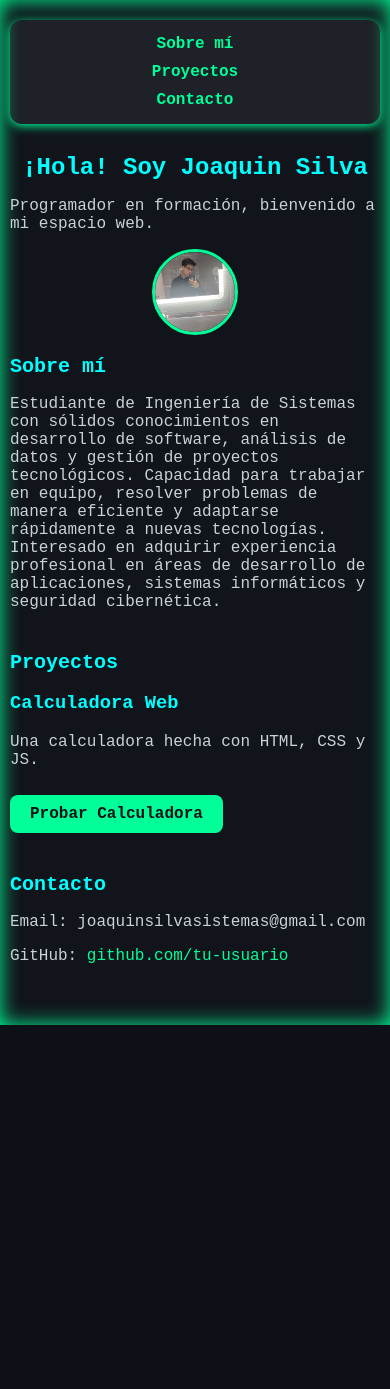
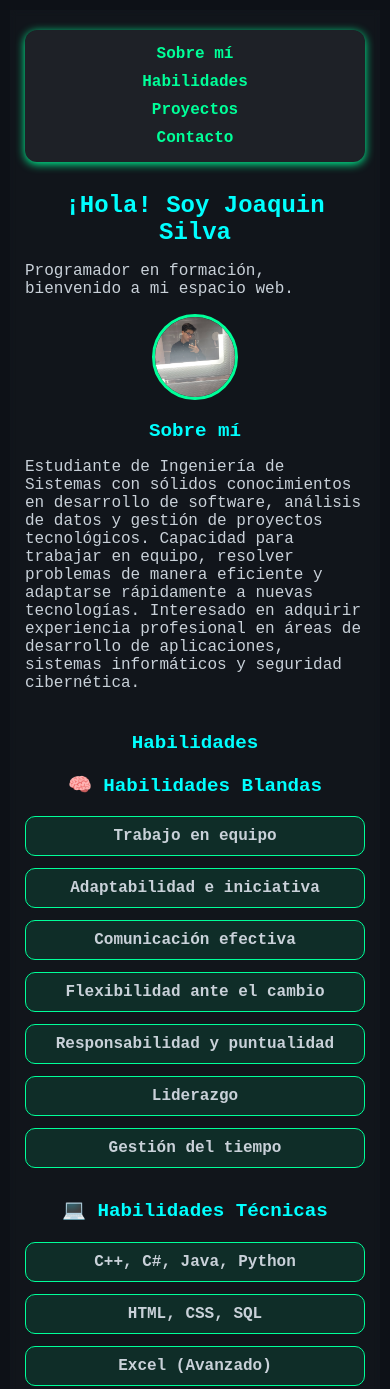
Before and after one commit to JoaquinSilva25/mi-portafolio, a plain HTML site: page index.html in a window 390 px wide. Shown: the top 1389 px of the page. Before the commit the page ends 1025 px from the top, so only its background shows below. Drawn offline with Linux system fonts and the light colour scheme.

Commit message:
Agregado proyecto Generador de Contraseñas

```diff
--- a/index.html
+++ b/index.html
@@ -12,6 +12,7 @@
       <nav class="navbar">
   <ul>
     <li><a href="#sobre-mi">Sobre mí</a></li>
+    <li><a href="#habilidades">Habilidades</a></li>
     <li><a href="#proyectos">Proyectos</a></li>
     <li><a href="#contacto">Contacto</a></li>
   </ul>
@@ -32,6 +33,29 @@
   </p>
 </section>
 
+<section id="habilidades">
+  <h2>Habilidades</h2>
+
+  <h3>🧠 Habilidades Blandas</h3>
+  <ul class="habilidades">
+    <li>Trabajo en equipo</li>
+    <li>Adaptabilidad e iniciativa</li>
+    <li>Comunicación efectiva</li>
+    <li>Flexibilidad ante el cambio</li>
+    <li>Responsabilidad y puntualidad</li>
+    <li>Liderazgo</li>
+    <li>Gestión del tiempo</li>
+  </ul>
+
+  <h3>💻 Habilidades Técnicas</h3>
+  <ul class="habilidades">
+    <li>C++, C#, Java, Python</li>
+    <li>HTML, CSS, SQL</li>
+    <li>Excel (Avanzado)</li>
+    <li>Diseño de bases de datos</li>
+    <li>Bizagi (Intermedio)</li>
+  </ul>
+</section>
 
   <section id="proyectos">
   <h2>Proyectos</h2>
@@ -40,6 +64,12 @@
     <p>Una calculadora hecha con HTML, CSS y JS.</p>
    <a href="Calculadora/calculadora.html" target="_blank" class="btn">Probar Calculadora</a>
   </div>
+  <div>
+  <h3>Generador de Contraseñas</h3>
+  <p>Aplicación para generar contraseñas seguras con un clic.</p>
+  <a href="Generador/generador.html" target="_blank" class="btn">Probar Generador</a>
+</div>
+
 </section>
 
 
--- a/style.css
+++ b/style.css
@@ -156,3 +156,58 @@ html {
     padding: 15px;
   }
 }
+
+.habilidades {
+  display: grid;
+  grid-template-columns: repeat(auto-fit, minmax(220px, 1fr));
+  gap: 12px;
+  padding-left: 0;
+  list-style: none;
+  margin-bottom: 30px;
+}
+
+.habilidades li {
+  background-color: rgba(0, 255, 153, 0.1);
+  border: 1px solid #00ff99;
+  padding: 10px;
+  border-radius: 10px;
+  text-align: center;
+  font-weight: bold;
+  color: #c9d1d9;
+}
+
+@media (max-width: 600px) {
+  body {
+    padding: 10px;
+  }
+
+  .container {
+    padding: 20px 15px;
+    box-shadow: none;
+  }
+
+  h1 {
+    font-size: 1.5em;
+    text-align: center;
+  }
+
+  h2, h3 {
+    font-size: 1.2em;
+    text-align: center;
+  }
+
+  nav ul {
+    flex-direction: column;
+    align-items: center;
+    gap: 10px;
+  }
+
+  .habilidades {
+    grid-template-columns: 1fr;
+  }
+
+  .perfil {
+    width: 80px;
+    height: 80px;
+  }
+}
```
Also changed, not shown: Generador/generador.html (added, +66 -0 lines).
